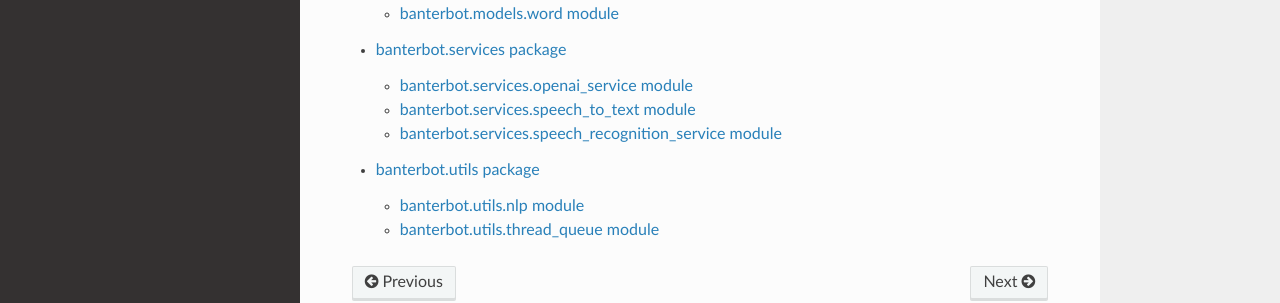
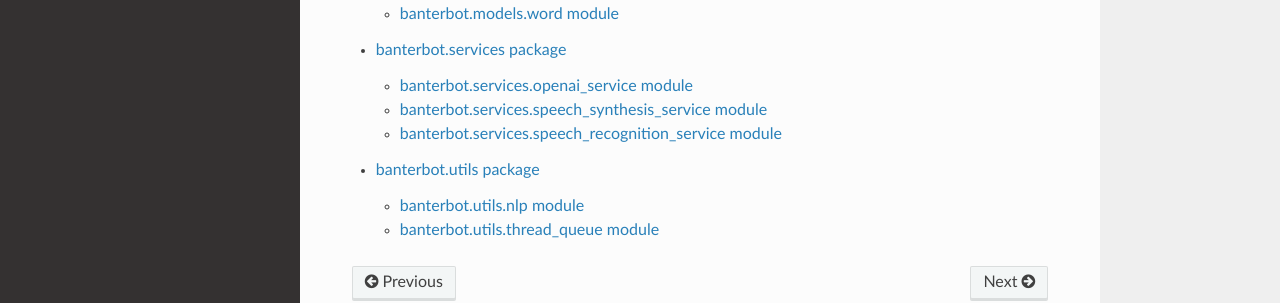
Before and after one commit to GabrielSCabrera/BanterBot, a Sphinx documentation site: the page built from docs/banterbot.rst, in a window 1280 px wide and 900 px high, scrolled down 1757 px. Shown: the part 469-772 px from the top of the window. Built offline with Sphinx 7.4.7 and the Read the Docs theme 2.0.0, drawn with Linux system fonts in a browser that asks for light colours; pages that are not in the unit, such as notebooks, are missing from menus.

Commit message:
Update banterbot.services.rst

```diff
--- a/docs/banterbot.services.rst
+++ b/docs/banterbot.services.rst
@@ -9,8 +9,8 @@ banterbot.services.openai\_service module
    :undoc-members:
    :show-inheritance:
 
-banterbot.services.speech\_to\_text module
-------------------------------------------
+banterbot.services.speech\_synthesis\_service module
+---------------------------------------------------
 
 .. automodule:: banterbot.services.speech_synthesis_service
    :members:
```
